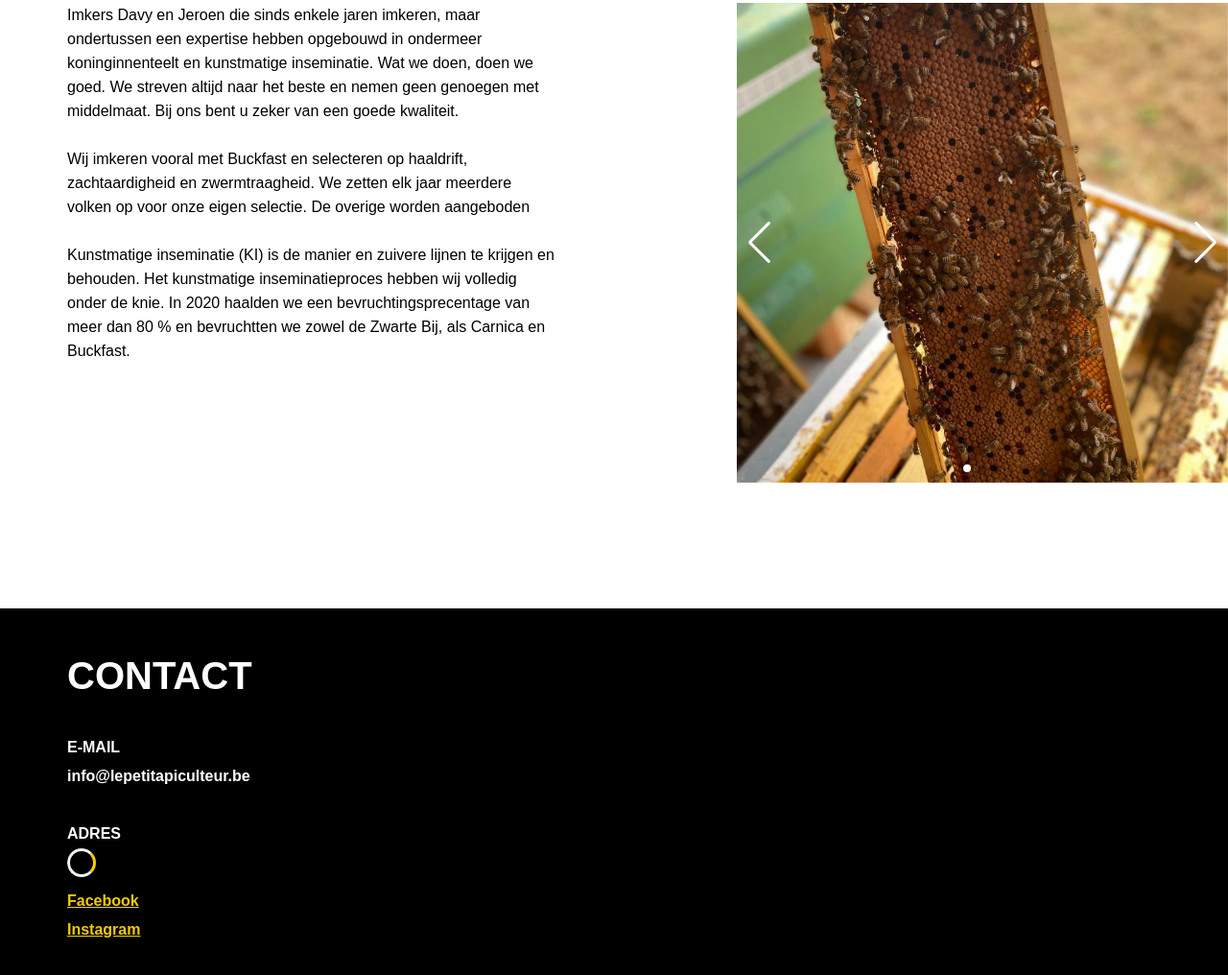
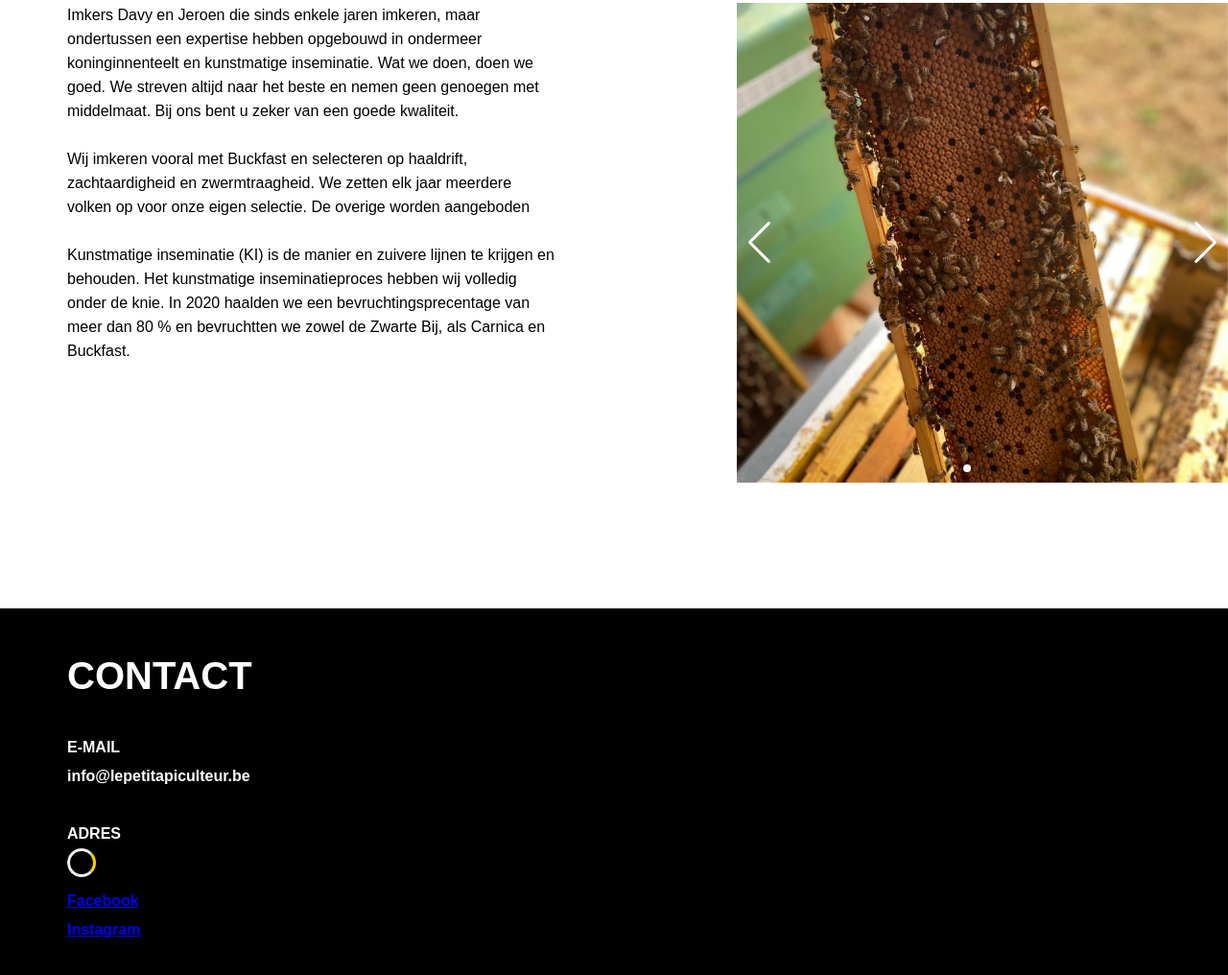
Before and after one commit to KatoThys/Winkel, a website built with Vite: page index.html in a window 1280 px wide. Shown: the part 1019-2035 px from the top of the page at 96% size. Built offline with nearby package versions, Linux system fonts and the light colour scheme; no server answers.

Commit message:
aanpassing footer

```diff
--- a/src/styles/style.css
+++ b/src/styles/style.css
@@ -212,7 +212,6 @@ margin-top: 20%;
   font-family: "futura-pt", sans-serif;
   font-weight: 600;
   font-style: normal;
-  color: #f2cc00;
   line-height: 30px;
 }
 
```
